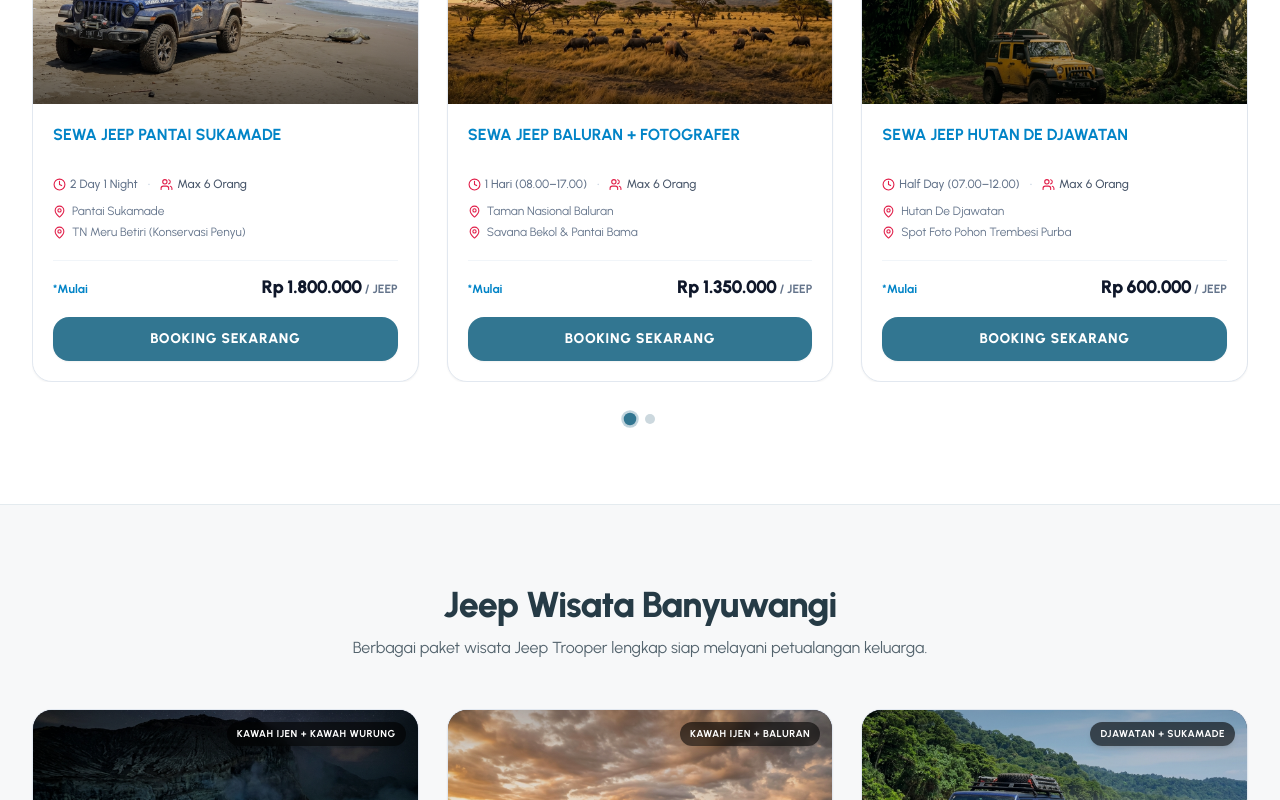
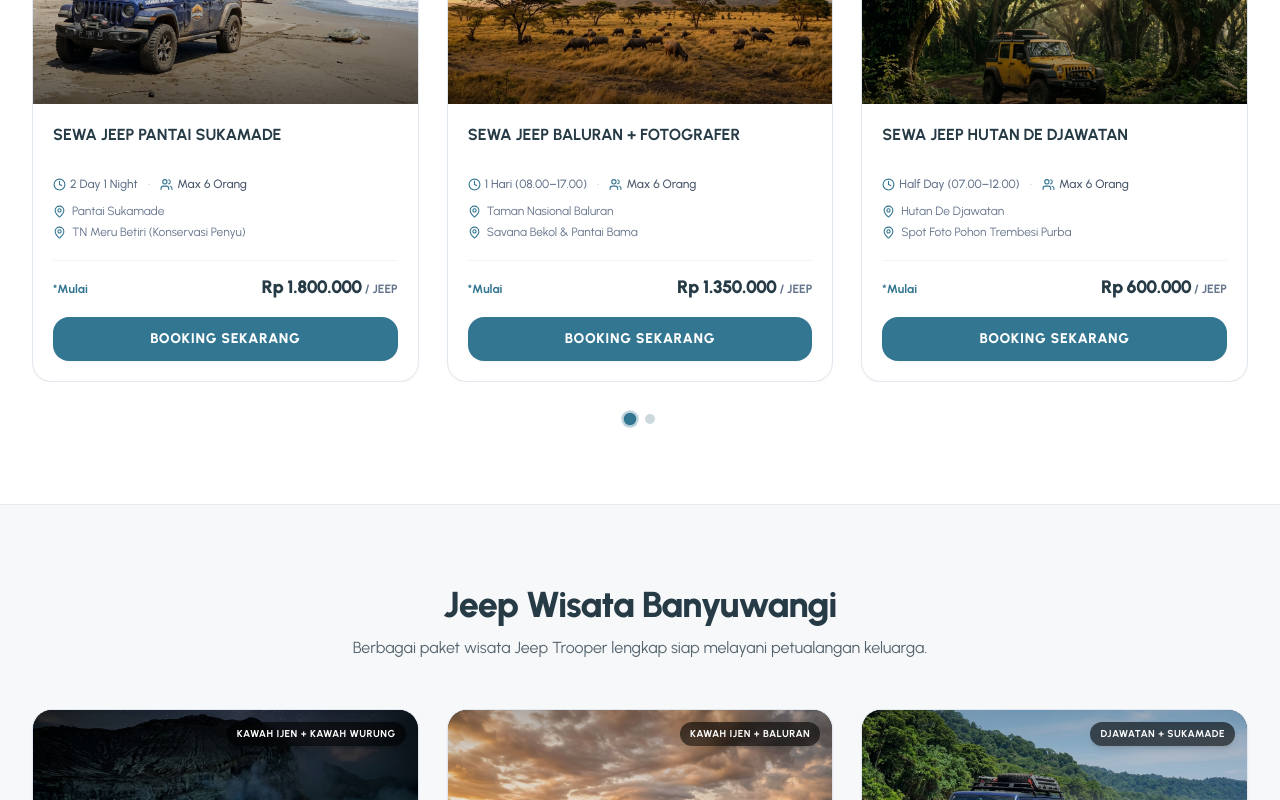
Before and after one commit to candraadi01/sewatroperbwi, a Next.js app: page / in a window 1280 px wide. Shown: the part 1720-2520 px from the top of the page. Built offline with nearby package versions, Linux system fonts and the light colour scheme; no server answers; the database is empty; a web font is replaced by a local one.

Commit message:
style: sesuaikan warna teks dan ikon katalog dengan tema brand website (#327691 dan #263b46)

```diff
--- a/src/components/ProductCard.tsx
+++ b/src/components/ProductCard.tsx
@@ -122,40 +122,40 @@ export function ProductCard({
           title={`Lihat detail ${p.name}`}
         >
           <div className="inline-flex items-stretch rounded-lg shadow-2xl overflow-hidden border border-white/20 transform scale-95 group-hover:scale-100 transition-transform duration-300">
-            <span className="bg-[#e11d48] text-white px-3 py-2 flex items-center justify-center">
+            <span className="bg-[#327691] text-white px-3 py-2 flex items-center justify-center">
               <Check size={16} strokeWidth={3} />
             </span>
-            <span className="bg-[#0284c7] hover:bg-[#0369a1] text-white px-4 py-2 text-xs font-bold tracking-wide flex items-center transition-colors">
+            <span className="bg-[#263b46] hover:bg-[#1a2931] text-white px-4 py-2 text-xs font-bold tracking-wide flex items-center transition-colors">
               Lihat Detail
             </span>
           </div>
         </Link>
       </div>
 
-      {/* 2. Isi Badan Kartu yang Terstruktur Rapi */}
+      {/* 2. Isi Badan Kartu yang Terstruktur Rapi Sesuai Konsep Web (#327691 & #263b46) */}
       <div className="p-4 sm:p-5 flex-1 flex flex-col justify-between">
         <div>
-          {/* Judul Paket Wisata — Biru Elegan Sesuai Foto Referensi */}
+          {/* Judul Paket Wisata — Brand Coastal Theme */}
           <Link href={productUrl}>
-            <h3 className="font-bold text-sm sm:text-base text-[#0284c7] hover:text-[#0369a1] leading-snug transition-colors line-clamp-2 min-h-[40px] sm:min-h-[44px]">
+            <h3 className="font-bold text-sm sm:text-base text-[#263b46] hover:text-[#327691] leading-snug transition-colors line-clamp-2 min-h-[40px] sm:min-h-[44px]">
               {p.name}
             </h3>
           </Link>
 
-          {/* Info Durasi & Kapasitas Tamu — Icon Pink/Rose Sesuai Foto Referensi */}
+          {/* Info Durasi & Kapasitas Tamu — Warna Ikon #327691 Sesuai Konsep Web */}
           <div className="flex items-center gap-2.5 text-xs text-[#64748b] mt-2 mb-3 font-medium">
             <span className="inline-flex items-center gap-1">
-              <Clock size={13} className="text-[#e11d48]" />
+              <Clock size={13} className="text-[#327691]" />
               {durationDisplay}
             </span>
             <span className="text-slate-300">•</span>
             <span className="inline-flex items-center gap-1 text-[#475569]">
-              <Users size={13} className="text-[#e11d48]" />
+              <Users size={13} className="text-[#327691]" />
               {capacityDisplay}
             </span>
           </div>
 
-          {/* Titik Destinasi Unggulan — Icon Pink/Rose Sesuai Foto Referensi */}
+          {/* Titik Destinasi Unggulan — Warna Ikon #327691 Sesuai Konsep Web */}
           <div className="space-y-1.5 min-h-[44px] mb-3 text-xs text-[#64748b]">
             {destinationPoints.slice(0, 2).map((dest, i) => {
               const filterUrl = dest.slug
@@ -164,13 +164,13 @@ export function ProductCard({
 
               return (
                 <div key={i} className="flex items-center gap-1.5 leading-tight">
-                  <MapPin size={13} className="text-[#e11d48] shrink-0" />
+                  <MapPin size={13} className="text-[#327691] shrink-0" />
                   {filterUrl ? (
                     <Link
                       href={filterUrl}
                       onClick={(e) => e.stopPropagation()}
                       title={`Filter paket ${dest.name}`}
-                      className="truncate hover:text-[#0284c7] hover:underline transition-colors"
+                      className="truncate hover:text-[#327691] hover:underline transition-colors"
                     >
                       {dest.name}
                     </Link>
@@ -184,11 +184,11 @@ export function ProductCard({
 
           <div className="border-t border-slate-100 my-3" />
 
-          {/* Tarif Paket — Format Sesuai Foto Referensi */}
+          {/* Tarif Paket — Sesuai Konsep Warna Web */}
           <div className="flex items-baseline justify-between mb-4">
-            <span className="text-xs text-[#0284c7] font-bold">*Mulai</span>
+            <span className="text-xs text-[#327691] font-bold">*Mulai</span>
             <div className="text-right">
-              <span className="text-base sm:text-lg font-black text-[#0f172a] tracking-tight">
+              <span className="text-base sm:text-lg font-black text-[#263b46] tracking-tight">
                 {formatIDR(finalPrice)}
               </span>
               <span className="text-xs text-[#64748b] font-bold uppercase">{t("per_jeep", " / JEEP")}</span>
```
